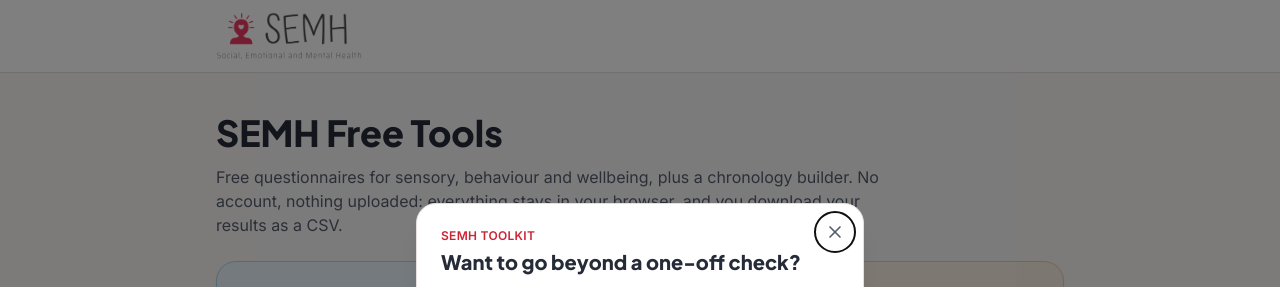
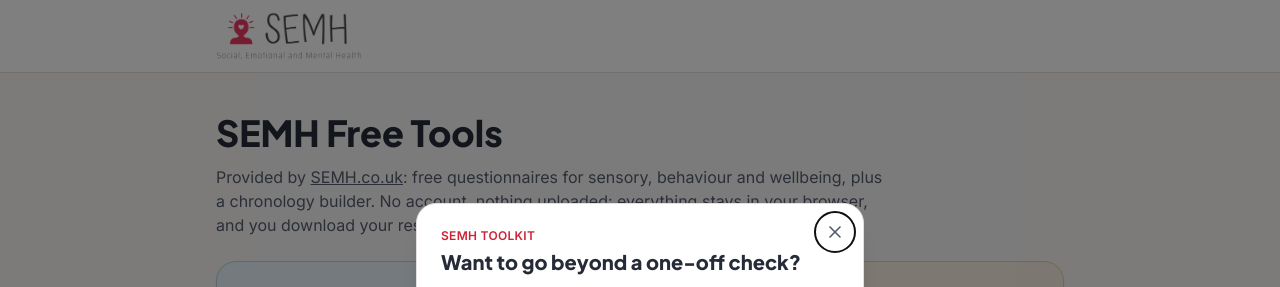
Before and after one commit to semhdxn/newfreetools, a React (Vite) app: page / in a window 1280 px wide. Shown: the top 287 px of the page. Built offline with nearby package versions, Linux system fonts and the light colour scheme.

Commit message:
Credit SEMH.co.uk in the homepage intro
Co-Authored-By: Claude Sonnet 5 <noreply@anthropic.com>

```diff
--- a/src/pages/Home.tsx
+++ b/src/pages/Home.tsx
@@ -49,8 +49,9 @@ export default function Home() {
             rendered once for every page in App.tsx — no need to repeat it here. */}
         <h1 className="font-display text-3xl font-extrabold sm:text-4xl">SEMH Free Tools</h1>
         <p className="mt-3 max-w-2xl text-muted-foreground">
-          Free questionnaires for sensory, behaviour and wellbeing, plus a chronology builder. No account, nothing uploaded:
-          everything stays in your browser, and you download your results as a CSV.
+          Provided by <a className="underline" href="https://semh.co.uk">SEMH.co.uk</a>: free questionnaires for sensory,
+          behaviour and wellbeing, plus a chronology builder. No account, nothing uploaded: everything stays in your
+          browser, and you download your results as a CSV.
         </p>
 
         <div className="mt-6 grid gap-4 sm:grid-cols-2">
```
